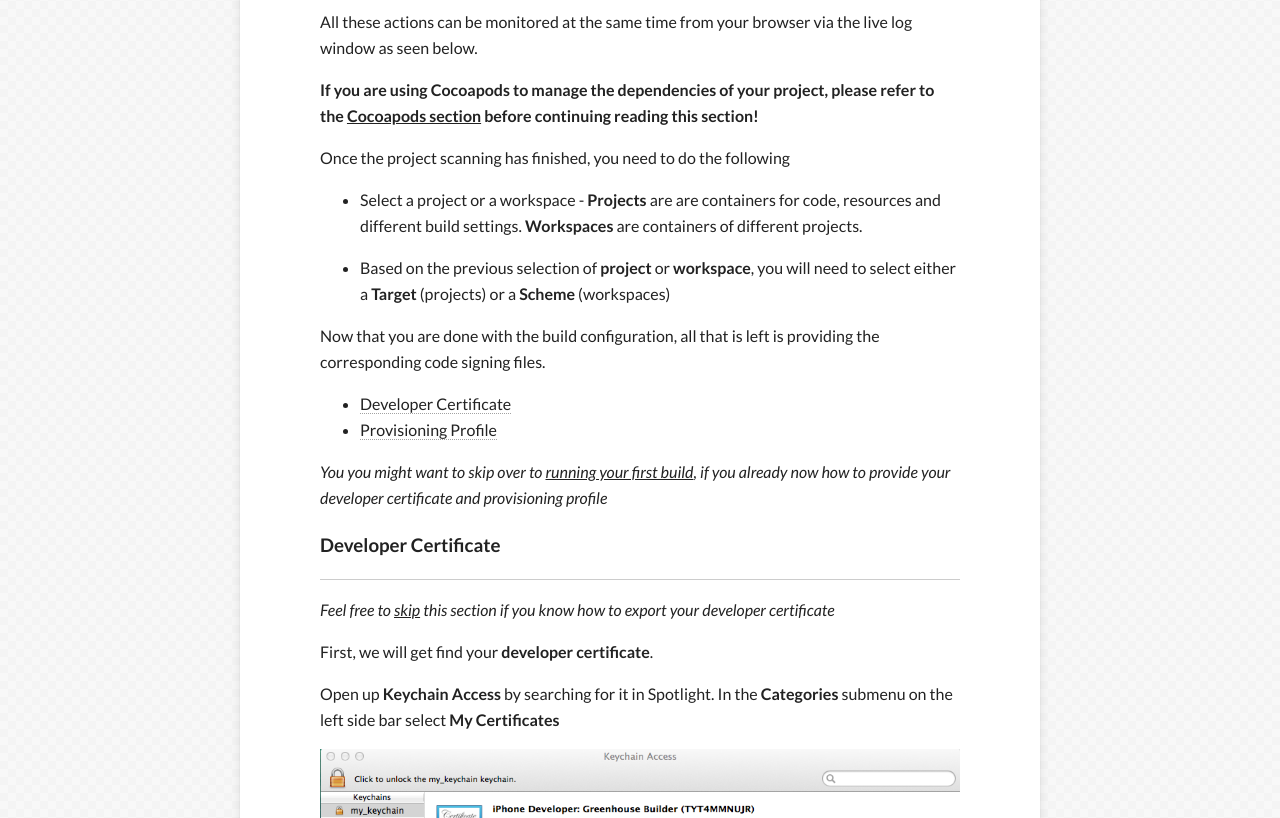
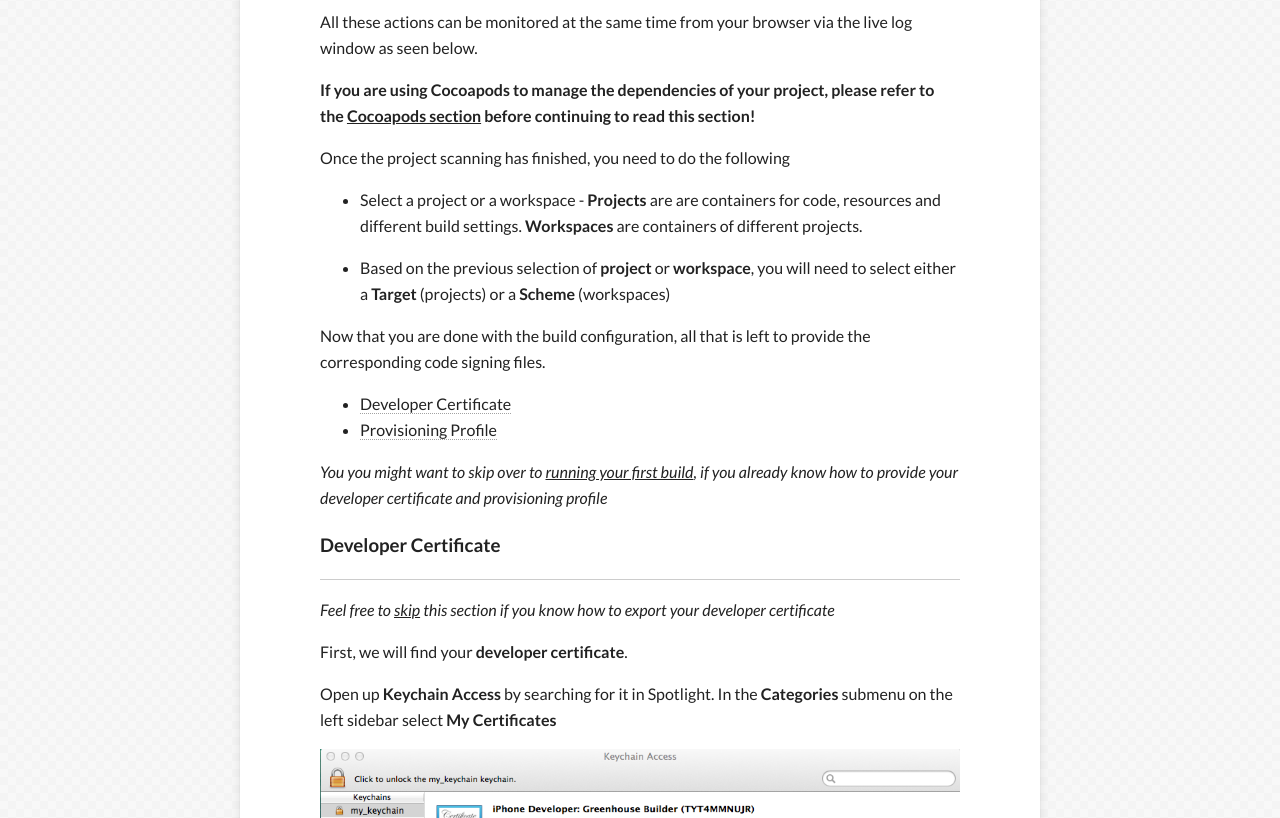
Before and after one commit to GreenhouseCI/blog.greenhouseci.com, a Jekyll site: the page built from ios_tutorial.md, in a window 1280 px wide and 1400 px high, scrolled down 4661 px. Shown: the part 154-972 px from the top of the window. Built offline with Jekyll 4.4.1, drawn with Linux system fonts in a browser that asks for light colours; nearby versions of some CDN libraries; some of the changed text lies outside the part shown.

Commit message:
fix iOS newlines

```diff
--- a/ios_tutorial.md
+++ b/ios_tutorial.md
@@ -131,7 +131,7 @@ configurations.
 All these actions can be monitored at the same time from your browser via the live log window
 as seen below.
 
-**If you are using Cocoapods to manage the dependencies of your project, please refer to the [<u>Cocoapods section</u>](#cocoapods) before continuing reading this section!**
+**If you are using Cocoapods to manage the dependencies of your project, please refer to the [<u>Cocoapods section</u>](#cocoapods) before continuing to read this section!**
 
 Once the project scanning has finished, you need to do the following
 
@@ -140,22 +140,21 @@ Once the project scanning has finished, you need to do the following
 
 * Based on the previous selection of **project** or **workspace**, you will need to select either a **Target** (projects) or a **Scheme** (workspaces)
 
-Now that you are done with the build configuration, all that is left is providing the corresponding code signing files.
+Now that you are done with the build configuration, all that is left to provide the corresponding code signing files.
 
 * [Developer Certificate](#developer-certificate)
 * [Provisioning Profile](#provisioning-profile)
 
-*You you might want to skip over to [<u>running your first build</u>](#first-build), if you already now how to provide your developer certificate and provisioning profile*
+*You you might want to skip over to [<u>running your first build</u>](#first-build), if you already know how to provide your developer certificate and provisioning profile*
 
 <h3 id="developer-certificate">Developer Certificate</h3>
 ----------------------
 *Feel free to [<u>skip</u>](#provisioning-profile) this section if you know how to export your developer certificate*
 
-
-First, we will get find your **developer certificate**.
+First, we will find your **developer certificate**.
 
 Open up **Keychain Access** by searching for it in Spotlight.
-In the **Categories** submenu on the left side bar select **My Certificates**
+In the **Categories** submenu on the left sidebar select **My Certificates**
 
 ![Teams overview]({{ site.url }}/images/keychain-expanded-cropped.png)
 
@@ -210,7 +209,7 @@ If your project is using **Cocoapods**, you must select the project the name of
 
 ![Project selection]({{ site.url }}/images/project-selection-cropped.png)
 
-Similarly, the respective configuration's name must end with **[scheme]**.
+Similarly, the respective configuration name must end with **[scheme]**.
 
 
 <h4 id="sharing_schemes">Sharing your schemes</h4>
```
Also changed, not shown: other parts of ios_tutorial.md (+2 -2 lines).
